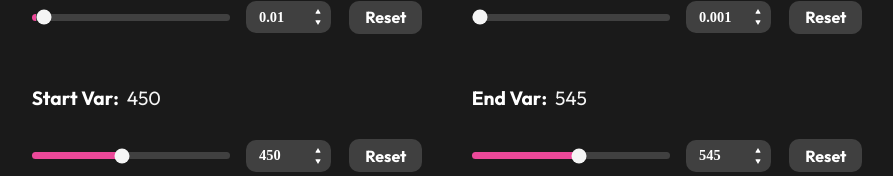
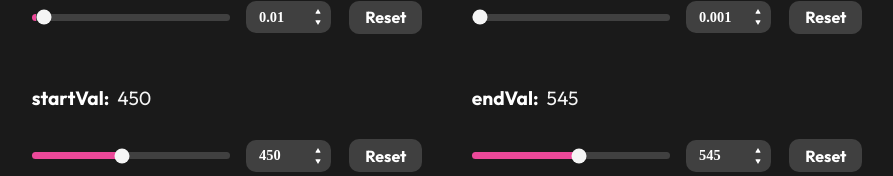
Before and after one commit to Phonedolly/next-next-overshoot-sim, a Next.js app: page / in a window 1280 px wide. Shown: the part 1492-1668 px from the top of the page, without its empty margins (192-1085 px from the left). Built offline with nearby package versions, Linux system fonts and the light colour scheme.

Commit message:
fix typo

```diff
--- a/pages/index.js
+++ b/pages/index.js
@@ -354,7 +354,7 @@ if (t < dur) {
         </OptionContainer>
         <OptionContainer>
           <OptionTitleAndValueContainer>
-            <OptionTitle>Start Var: </OptionTitle>
+            <OptionTitle>startVal: </OptionTitle>
             <OptionValue>{config.startVal}</OptionValue>
           </OptionTitleAndValueContainer>
           <RangeAndReset>
@@ -365,7 +365,7 @@ if (t < dur) {
         </OptionContainer>
         <OptionContainer>
           <OptionTitleAndValueContainer>
-            <OptionTitle>End Var: </OptionTitle>
+            <OptionTitle>endVal: </OptionTitle>
             <OptionValue>{config.endVal}</OptionValue>
           </OptionTitleAndValueContainer>
           <RangeAndReset>
```
